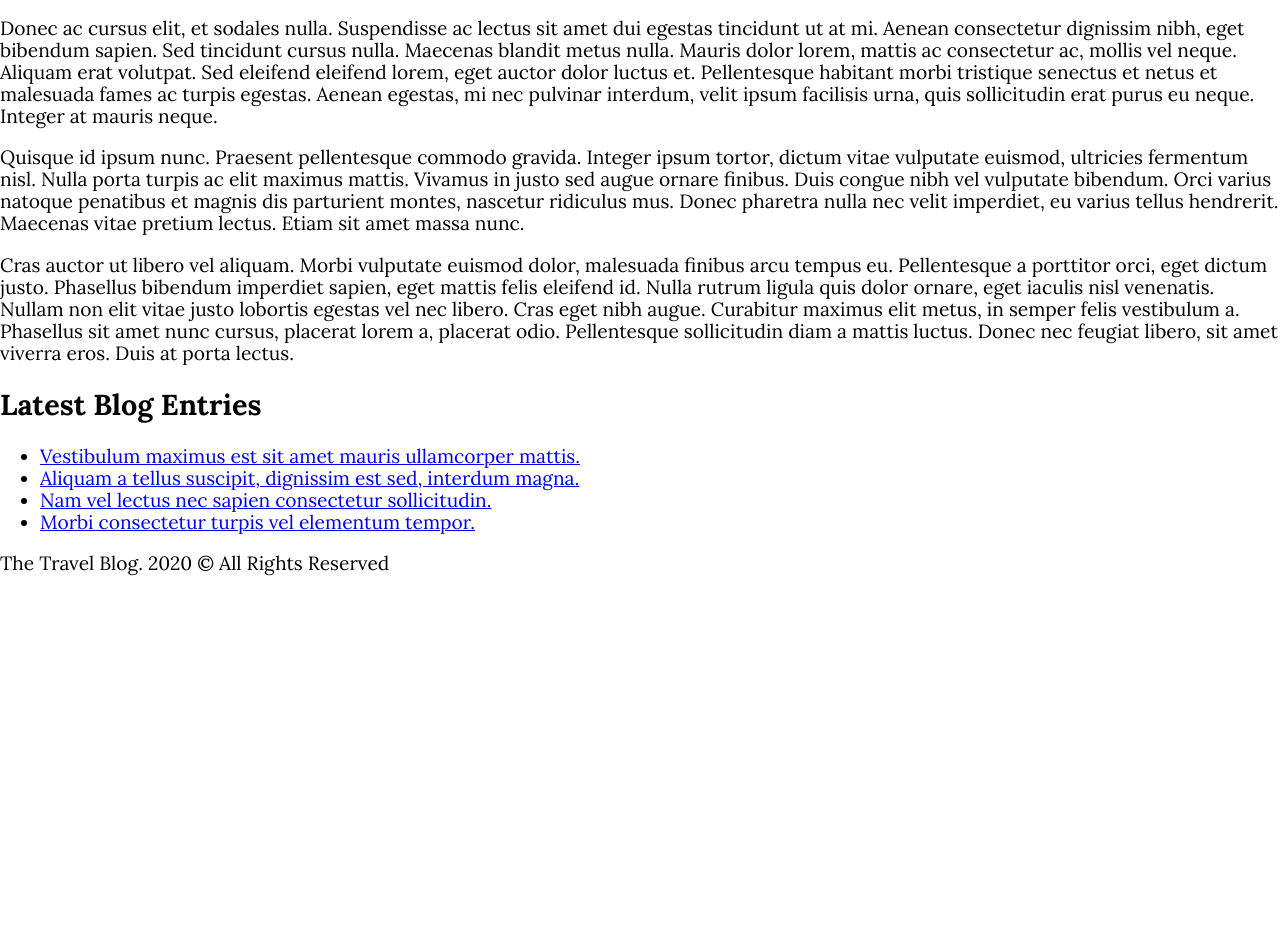
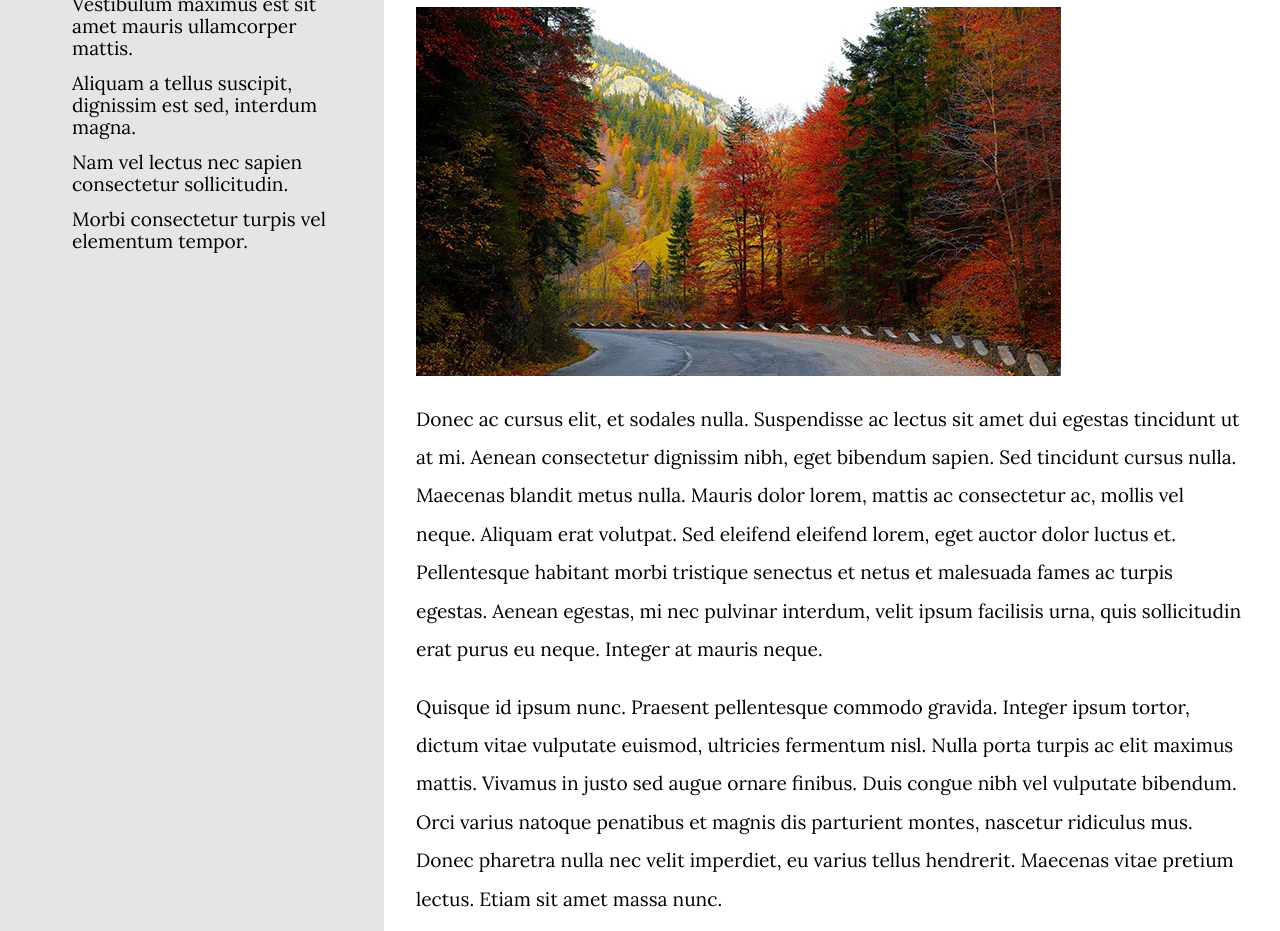
Before and after one commit to SaboyaDev/blogWebsite_Holy_Grail_Design, a plain HTML site: page index.html in a window 1280 px wide. Shown: the part 301-1232 px from the top of the page. Before the commit the page ends 895 px from the top, so only its background shows below. Drawn offline with nearby package versions, Linux system fonts and the light colour scheme.

Commit message:
COMPOLETED  the holy grail layout using flexbox

```diff
--- a/css/styles.css
+++ b/css/styles.css
@@ -26,6 +26,9 @@ img {
 body {
 	font-family: var(--mainFont);
 	font-size: 1.2rem;
+}
+p {
+	line-height: 2;
 }
 /* ------------------------------- */
 
@@ -76,3 +79,64 @@ body {
 	text-decoration: none;
 	font-size: 1.4rem;
 }
+
+/* Content */
+.content {
+	display: flex;
+	flex-direction: column;
+}
+
+@media (min-width: 768px) {
+	.content {
+		flex-direction: row;
+		flex-wrap: wrap;
+	}
+	.main-content {
+		flex: 0 0 70%;
+	}
+	.sidebar {
+		flex: 0 0 30%;
+		order: -1;
+	}
+}
+
+/* Sidedar */
+.sidebar {
+	background-color: var(--gray);
+	padding: 2rem;
+}
+.sidebar h2 {
+	text-align: center;
+}
+.sidebar ul {
+	list-style: none;
+}
+.sidebar ul li:not(:last-child) {
+	margin-bottom: 0.8rem;
+}
+.sidebar a {
+	text-decoration: none;
+	color: var(--black);
+}
+.sidebar a:hover {
+	color: var(--secondary);
+}
+
+/* Main Content */
+.main-content {
+	padding: 2rem;
+}
+
+/* Footer */
+.site-footer {
+	background-color: var(--secondary);
+	color: var(--white);
+	font-size: 1rem;
+	flex: 1;
+}
+
+.site-footer p {
+	margin: 0;
+	padding: 1rem 0;
+	text-align: center;
+}
--- a/index.html
+++ b/index.html
@@ -28,7 +28,7 @@
         <div class="content">
             <main class="main-content">
                 <h1>Entry Title</h1>
-                <img src="img/image.png" alt="bg-image" class="featured-image">
+                <img src="img/image.jpg" class="featured-image">
 
                 <p>Donec ac cursus elit, et sodales nulla. Suspendisse ac lectus sit amet dui egestas tincidunt ut at
                     mi. Aenean consectetur dignissim nibh, eget bibendum sapien. Sed tincidunt cursus nulla. Maecenas
```
